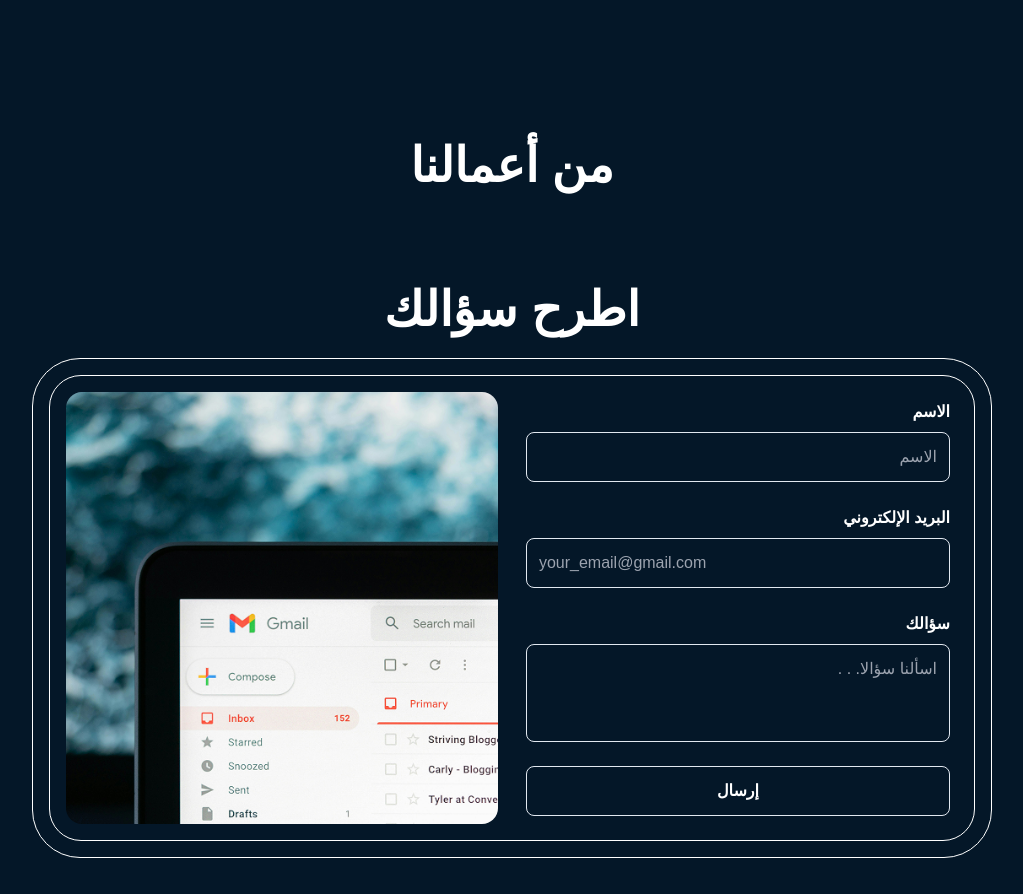
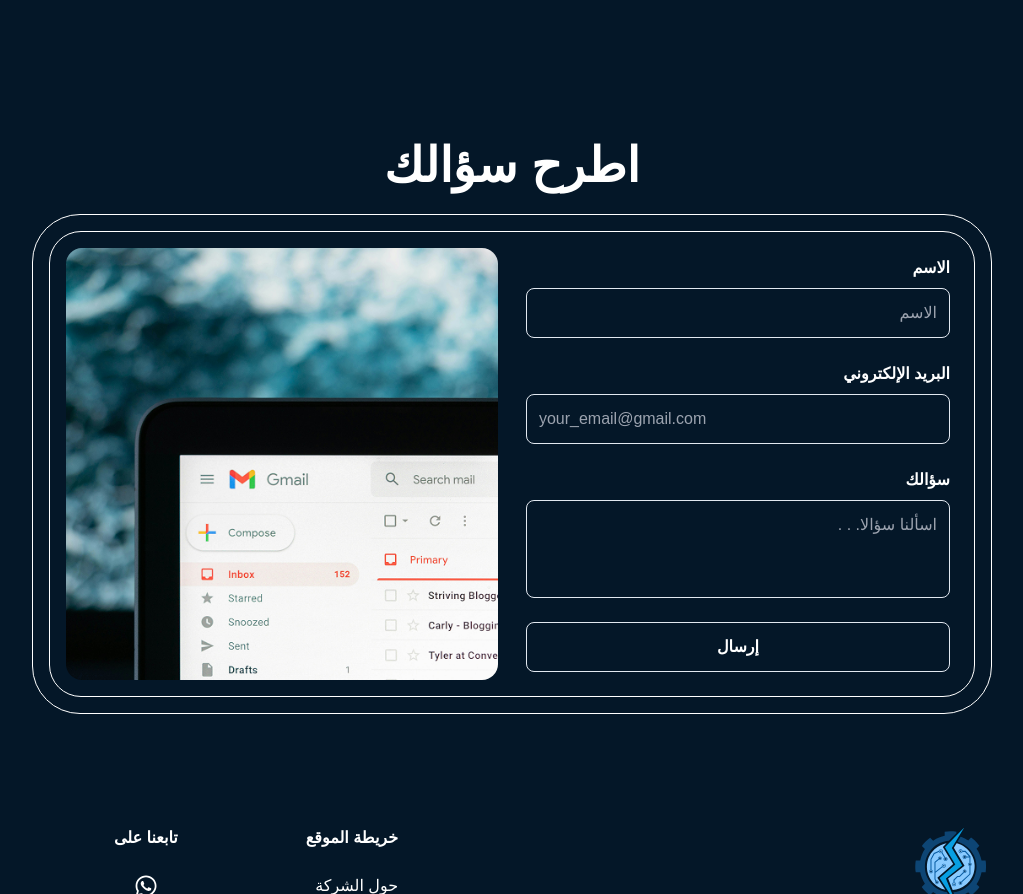
Before and after one commit to tarek-sabony-dev/MOES, a Next.js app: page / in a window 1280 px wide. Shown: the part 2620-3514 px from the top of the page, without its empty margins (128-1151 px from the left). Built offline with nearby package versions, Linux system fonts and the light colour scheme; a web font is replaced by a local one.

Commit message:
section commited

```diff
--- a/src/app/page.jsx
+++ b/src/app/page.jsx
@@ -28,10 +28,10 @@ export default function page () {
     {id: 2,cardTitle: "صيانة و تحديث خطوط الإنتاج", text: "تشخيص الأعطال و إعادة تأهيل الأنظمة القديمة و تطوير خطوط الإنتاج لزيادة الكفاءة و تقليل التوقفات", image: "production-line.png"},
     {id: 3,cardTitle: "التحكم اﻵلي", text: "تصميم و تنفيذ أنظمة التحكم للمعدات الصناعية و خطوط الإنتاج باستخدام تقنيات متقدمة", image: "robotic-controling.png"},
   ]
-  const ourWorksSection = [
-    // {id: 0,cardTitle: "اسم العمل", text: "شرح عن العمل", image: "https://placeholder.pics/svg/400x300"},
-    // {id: 1,cardTitle: "اسم العمل", text: "شرح عن العمل", image: "https://placeholder.pics/svg/400x300"},
-  ]
+  // const ourWorksSection = [
+  //   // {id: 0,cardTitle: "اسم العمل", text: "شرح عن العمل", image: "https://placeholder.pics/svg/400x300"},
+  //   // {id: 1,cardTitle: "اسم العمل", text: "شرح عن العمل", image: "https://placeholder.pics/svg/400x300"},
+  // ]
 
   return (
     <>
@@ -51,7 +51,7 @@ export default function page () {
         <div className="w-full h-fit ">
           <Section title={"حول شركتنا"} cards={aboutUsSection} id="about" ></Section>
           <CarouselSection cards={workFieldsSection} id="workfields" ></CarouselSection>
-          <Section title={"من أعمالنا"} cards={ourWorksSection} id="works" ></Section>
+          {/* <Section title={"من أعمالنا"} cards={ourWorksSection} id="works" ></Section> */}
           <AskusSection image={"askus-image.png"} id="askus"></AskusSection>
           <FooterSection socials={socials} menuItems={menuItems} id="contactus" ></FooterSection>
         </div>
```
